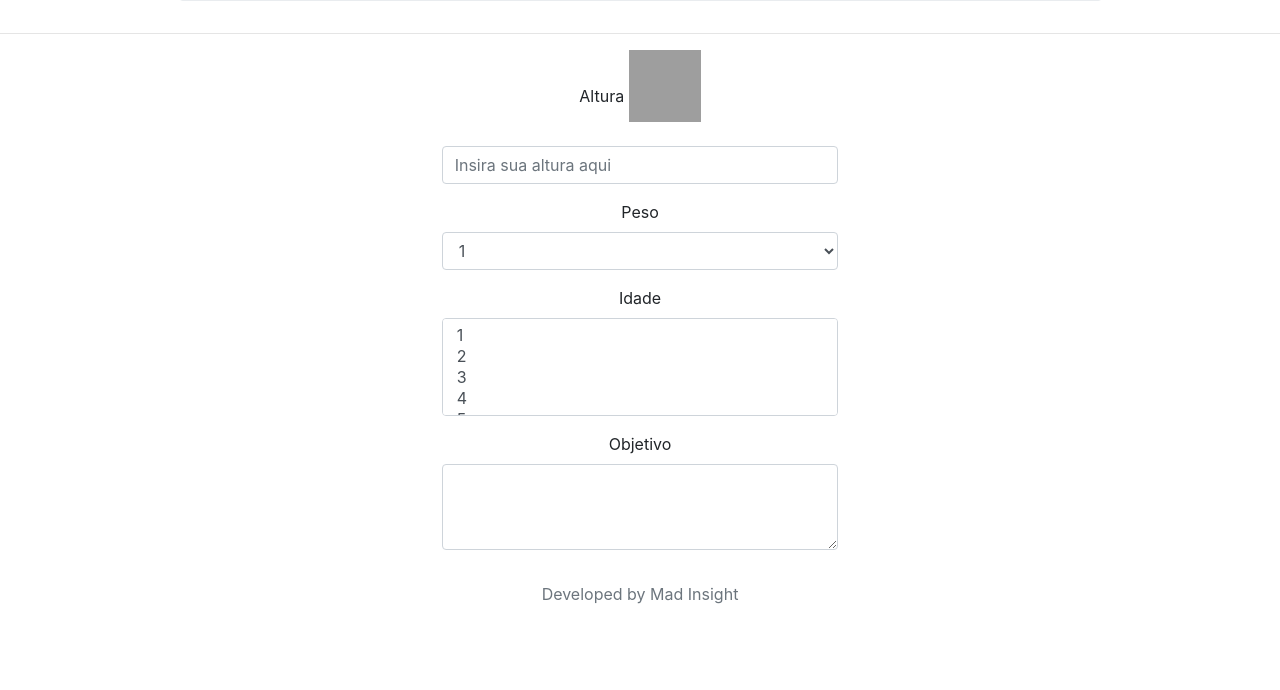
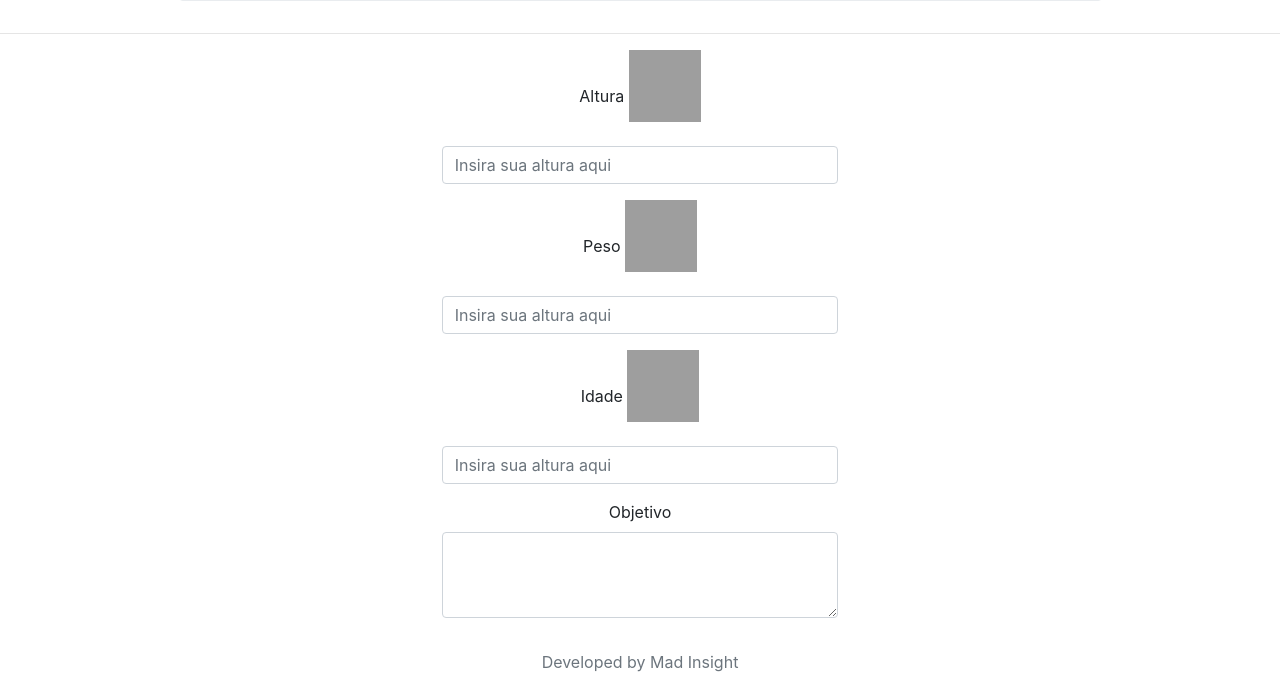
Before and after one commit to guilhermer1307/dietmaker, a Django app: page /main/ in a window 1280 px wide. Shown: the part 256-946 px from the top of the page. Before the commit the page ends 860 px from the top, so only its background shows below. Run offline with Django 3.2, Linux system fonts and the light colour scheme; some libraries are stand-ins or nearby versions; grey boxes are pictures that could not be loaded.

Commit message:
altura_peso_idade_objetivo

```diff
--- a/dietmaker/dietmaker/diet/templates/main.html
+++ b/dietmaker/dietmaker/diet/templates/main.html
@@ -57,27 +57,21 @@
             </div>
         <div class="form-group">
             <div class="col-md-4">
-            <label for="exampleFormControlSelect1">Peso</label>
-            <select class="form-control" id="exampleFormControlSelect1">
-                <option>1</option>
-                <option>2</option>
-                <option>3</option>
-                <option>4</option>
-                <option>5</option>
-            </select>
+        <div class="form-group">
+            <label for="exampleFormControlInput1">Peso</label>
+            <img class="mb-4" src="/docs/4.3/assets/brand/bootstrap-solid.svg" alt="" width="72" height="72">
+            <input type="number" class="form-control" id="exampleFormControlInput1"
+                   placeholder="Insira sua altura aqui">
         </div>
         </div>
         <div class="form-group">
             <div class="col-md-4">
-            <label for="exampleFormControlSelect2">Idade</label>
-            <select multiple class="form-control" id="exampleFormControlSelect2">
-                <option>1</option>
-                <option>2</option>
-                <option>3</option>
-                <option>4</option>
-                <option>5</option>
-            </select>
-            </div>
+        <div class="form-group">
+            <label for="exampleFormControlInput1">Idade</label>
+            <img class="mb-4" src="/docs/4.3/assets/brand/bootstrap-solid.svg" alt="" width="72" height="72">
+            <input type="number" class="form-control" id="exampleFormControlInput1"
+                   placeholder="Insira sua altura aqui">
+        </div>
         </div>
         <div class="form-group">
             <div class="col-md-4">
```
